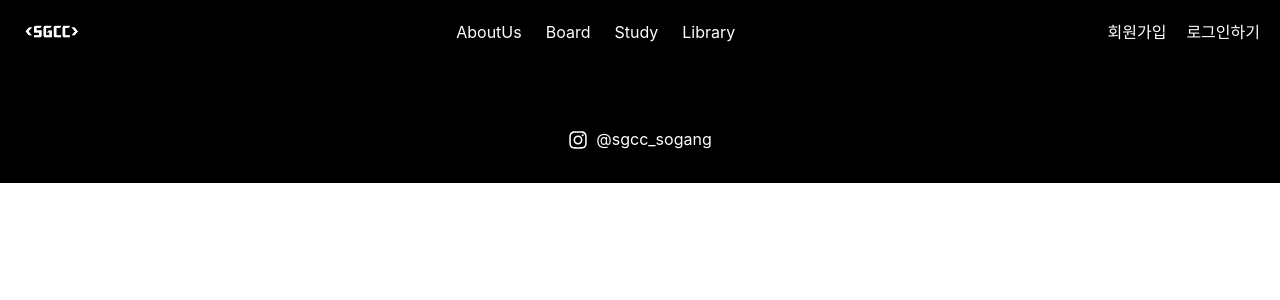
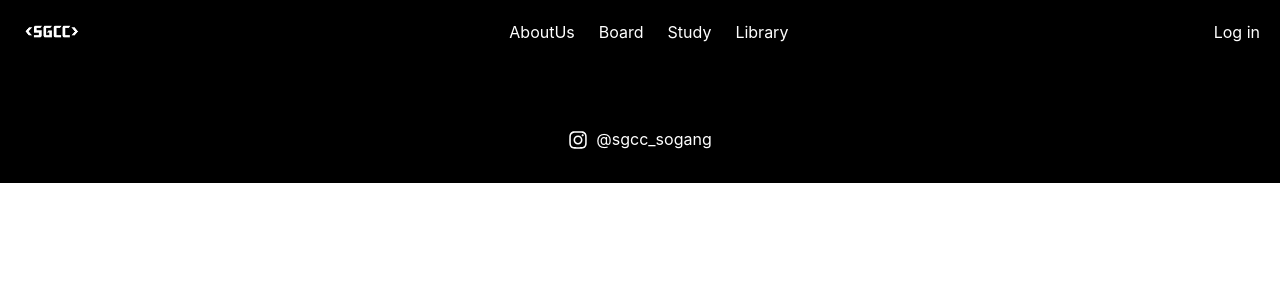
Before and after one commit to SogangComputerClub/sgcc-frontend, a React (Vite) app: page / in a window 1280 px wide. Shown: the top 300 px of the page. Built offline with nearby package versions, Linux system fonts and the light colour scheme; what notion-client would draw is missing.

Commit message:
Update header.jsx

```diff
--- a/src/components/header.jsx
+++ b/src/components/header.jsx
@@ -31,8 +31,7 @@ const Header = () => {
                     </div>
                 ) : (
                     <div className="flex space-x-5">
-                        <Link to="/signup" className="text-white hover:font-bold">회원가입</Link>
-                        <Link to="/login" className="text-white hover:font-bold">로그인하기</Link>
+                        <Link to="/login" className="text-white hover:font-bold">Log in</Link>
                     </div>
                 )}
             </nav>
```
